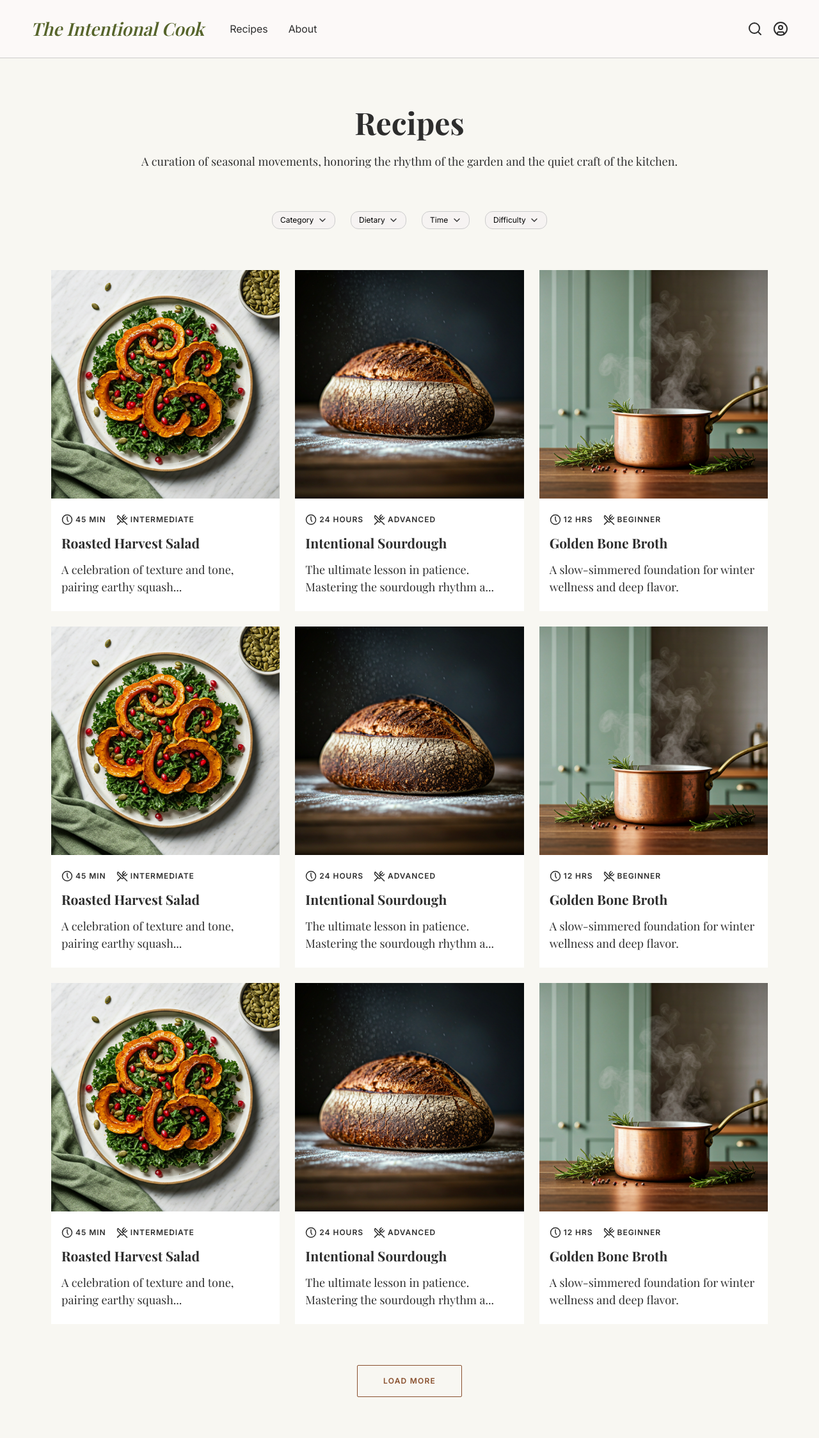
After one commit to sharif2315/recipe-blog, a Flask app: template app/templates/recipes_list.html in a window 1280 px wide. The commit adds this page. Shown: the whole page at 64% size. Run offline with Flask 3, Linux system fonts and the light colour scheme; the template is opened without the code that fills it, so the values that code supplies are empty.

Commit message:
added recipe list

```diff
--- a/app/templates/index.html
+++ b/app/templates/index.html
@@ -160,7 +160,6 @@
 
         </div>
 
-
         <!-- collection 2 -->
         <div class="collection">
 
@@ -267,7 +266,6 @@
             </div>
 
         </div>
-
 
         <!-- collection 3 -->
         <div class="collection">
@@ -376,10 +374,7 @@
 
         </div>
 
-
-
        </section>
-
 
     </div>
 
--- /dev/null
+++ b/app/templates/recipes_list.html
@@ -0,0 +1,377 @@
+<!doctype html>
+<html lang="en">
+  <head>
+    <meta charset="UTF-8" />
+    <link rel="icon" type="image/svg+xml" href="/favicon.svg" />
+    <meta name="viewport" content="width=device-width, initial-scale=1.0" />
+    <title>Food Blog - Recipes</title>
+    <link rel="stylesheet" href="{{ url_for('static', filename='css/base_style.css') }}">
+  </head>
+  <body>
+
+      <!-- NAV -->
+      <section class="nav">
+        <!-- logo and navlinks -->
+        <div class="title-navlinks-flex-group">
+          <h3 class="nav__title">The Intentional Cook</h3>
+          <ul class="nav__links">
+            <li><a href="#">Recipes</a></li>
+            <li><a href="#">About</a></li>
+          </ul>
+        </div>
+
+        <!-- icons group -->
+        <div class="nav-icons-flex-group">
+          <!-- Search Icon -->
+          <div>
+            <svg xmlns="http://www.w3.org/2000/svg" width="24" height="24" viewBox="0 0 24 24" fill="none" stroke="currentColor" stroke-width="2" stroke-linecap="round" stroke-linejoin="round" class="lucide lucide-search-icon lucide-search"><path d="m21 21-4.34-4.34"/><circle cx="11" cy="11" r="8"/></svg>
+          </div>
+          <!-- Account Icon -->
+          <div>
+            <svg xmlns="http://www.w3.org/2000/svg" width="24" height="24" viewBox="0 0 24 24" fill="none" stroke="currentColor" stroke-width="2" stroke-linecap="round" stroke-linejoin="round" class="lucide lucide-circle-user-icon lucide-circle-user"><circle cx="12" cy="12" r="10"/><circle cx="12" cy="10" r="3"/><path d="M7 20.662V19a2 2 0 0 1 2-2h6a2 2 0 0 1 2 2v1.662"/></svg>
+          </div>
+        </div>
+      </section>
+
+      <!-- RECIPES LISTING -->
+       <section class="recipes-container">
+
+        <div class="recipes__header">
+            <h2 class="recipes__header-title">Recipes</h2>
+            <p class="recipes__header-description">
+                A curation of seasonal movements, honoring the rhythm of the garden and the quiet craft of the kitchen.
+            </p>
+        </div>
+
+        <div class="recipes__inputs_container">
+            <!-- DROPDOWN FILTERS -->
+            <div class="dropdowns_container">
+                <div class="dropdown-wrapper">
+                    <select name="" id="" class="dropdown">
+                        <option value="">Category</option>
+                        <option value="A">A</option>
+                        <option value="B">B</option>
+                    </select>
+
+                    <svg xmlns="http://www.w3.org/2000/svg" width="24" height="24" viewBox="0 0 24 24" fill="none" stroke="currentColor" stroke-width="2" stroke-linecap="round" stroke-linejoin="round" class="lucide lucide-chevron-down-icon lucide-chevron-down"><path d="m6 9 6 6 6-6"/></svg>
+                </div>
+
+                <div class="dropdown-wrapper">
+                    <select name="" id="" class="dropdown">
+                        <option value="X">Dietary</option>
+                        <option value="A">A</option>
+                        <option value="B">B</option>
+                    </select>
+
+                    <svg xmlns="http://www.w3.org/2000/svg" width="24" height="24" viewBox="0 0 24 24" fill="none" stroke="currentColor" stroke-width="2" stroke-linecap="round" stroke-linejoin="round" class="lucide lucide-chevron-down-icon lucide-chevron-down"><path d="m6 9 6 6 6-6"/></svg>
+                </div>
+
+                <div class="dropdown-wrapper">
+                    <select name="" id="" class="dropdown">
+                        <option value="X">Time</option>
+                        <option value="A">A</option>
+                        <option value="B">B</option>
+                    </select>
+
+                    <svg xmlns="http://www.w3.org/2000/svg" width="24" height="24" viewBox="0 0 24 24" fill="none" stroke="currentColor" stroke-width="2" stroke-linecap="round" stroke-linejoin="round" class="lucide lucide-chevron-down-icon lucide-chevron-down"><path d="m6 9 6 6 6-6"/></svg>
+                </div>
+
+                <div class="dropdown-wrapper">
+                    <select name="" id="" class="dropdown">
+                        <option value="X">Difficulty</option>
+                        <option value="A">A</option>
+                        <option value="B">B</option>
+                    </select>
+
+                    <svg xmlns="http://www.w3.org/2000/svg" width="24" height="24" viewBox="0 0 24 24" fill="none" stroke="currentColor" stroke-width="2" stroke-linecap="round" stroke-linejoin="round" class="lucide lucide-chevron-down-icon lucide-chevron-down"><path d="m6 9 6 6 6-6"/></svg>
+                </div>
+
+            </div>
+
+            <!-- SEARCH -->
+
+
+        </div>
+
+        <div class="recipe__grid">
+
+            <!-- RECIPE 1 -->
+            <div class="recipe__card">
+            <div class="recipe_image">
+                <img src="{{ url_for('static', filename='images/roasted-harvest-salad.png') }}" alt="">
+            </div>
+
+            <div class="recipe_card__info_container">
+                <div class="collection__labels">
+
+                <div class="collection__label__time">
+                    <svg xmlns="http://www.w3.org/2000/svg" width="24" height="24" viewBox="0 0 24 24" fill="none" stroke="currentColor" stroke-width="2" stroke-linecap="round" stroke-linejoin="round" class="lucide lucide-clock5-icon lucide-clock-5"><circle cx="12" cy="12" r="10"/><path d="M12 6v6l2 4"/></svg>
+                    <p>45 min</p>
+                </div>
+
+                <div class="collection__label__difficulty">
+                    <svg xmlns="http://www.w3.org/2000/svg" width="24" height="24" viewBox="0 0 24 24" fill="none" stroke="currentColor" stroke-width="2" stroke-linecap="round" stroke-linejoin="round" class="lucide lucide-utensils-crossed-icon lucide-utensils-crossed"><path d="m16 2-2.3 2.3a3 3 0 0 0 0 4.2l1.8 1.8a3 3 0 0 0 4.2 0L22 8"/><path d="M15 15 3.3 3.3a4.2 4.2 0 0 0 0 6l7.3 7.3c.7.7 2 .7 2.8 0L15 15Zm0 0 7 7"/><path d="m2.1 21.8 6.4-6.3"/><path d="m19 5-7 7"/></svg>
+                    <p>Intermediate</p>
+                </div>
+
+                </div>
+
+                <h3 class="collection__title">Roasted Harvest Salad</h3>
+
+                <p class="collection__description">
+                A celebration of texture and tone, pairing earthy squash...
+                </p>
+            </div>
+
+
+            </div>
+
+            <!-- RECIPE 2 -->
+            <div class="recipe__card">
+                <div class="recipe_image">
+                    <img src="{{ url_for('static', filename='images/intentional-sourdough.png') }}" alt="">
+                </div>
+
+                <div class="recipe_card__info_container">
+                    <div class="collection__labels">
+
+                    <div class="collection__label__time">
+                        <svg xmlns="http://www.w3.org/2000/svg" width="24" height="24" viewBox="0 0 24 24" fill="none" stroke="currentColor" stroke-width="2" stroke-linecap="round" stroke-linejoin="round" class="lucide lucide-clock5-icon lucide-clock-5"><circle cx="12" cy="12" r="10"/><path d="M12 6v6l2 4"/></svg>
+                        <p>24 Hours</p>
+                    </div>
+
+                    <div class="collection__label__difficulty">
+                        <svg xmlns="http://www.w3.org/2000/svg" width="24" height="24" viewBox="0 0 24 24" fill="none" stroke="currentColor" stroke-width="2" stroke-linecap="round" stroke-linejoin="round" class="lucide lucide-utensils-crossed-icon lucide-utensils-crossed"><path d="m16 2-2.3 2.3a3 3 0 0 0 0 4.2l1.8 1.8a3 3 0 0 0 4.2 0L22 8"/><path d="M15 15 3.3 3.3a4.2 4.2 0 0 0 0 6l7.3 7.3c.7.7 2 .7 2.8 0L15 15Zm0 0 7 7"/><path d="m2.1 21.8 6.4-6.3"/><path d="m19 5-7 7"/></svg>
+                        <p>Advanced</p>
+                    </div>
+
+                    </div>
+
+                    <h3 class="collection__title">Intentional Sourdough</h3>
+
+                    <p class="collection__description">
+                    The ultimate lesson in patience. Mastering the sourdough rhythm a...
+                    </p>
+                </div>
+
+            </div>
+
+            <!-- RECIPE 3 -->
+            <div class="recipe__card">
+                <div class="recipe_image">
+                    <img src="{{ url_for('static', filename='images/golden-bone-broth.png') }}" alt="">
+                </div>
+
+                <div class="recipe_card__info_container">
+                    <div class="collection__labels">
+
+                    <div class="collection__label__time">
+                        <svg xmlns="http://www.w3.org/2000/svg" width="24" height="24" viewBox="0 0 24 24" fill="none" stroke="currentColor" stroke-width="2" stroke-linecap="round" stroke-linejoin="round" class="lucide lucide-clock5-icon lucide-clock-5"><circle cx="12" cy="12" r="10"/><path d="M12 6v6l2 4"/></svg>
+                        <p>12 HRS</p>
+                    </div>
+
+                    <div class="collection__label__difficulty">
+                        <svg xmlns="http://www.w3.org/2000/svg" width="24" height="24" viewBox="0 0 24 24" fill="none" stroke="currentColor" stroke-width="2" stroke-linecap="round" stroke-linejoin="round" class="lucide lucide-utensils-crossed-icon lucide-utensils-crossed"><path d="m16 2-2.3 2.3a3 3 0 0 0 0 4.2l1.8 1.8a3 3 0 0 0 4.2 0L22 8"/><path d="M15 15 3.3 3.3a4.2 4.2 0 0 0 0 6l7.3 7.3c.7.7 2 .7 2.8 0L15 15Zm0 0 7 7"/><path d="m2.1 21.8 6.4-6.3"/><path d="m19 5-7 7"/></svg>
+                        <p>Beginner</p>
+                    </div>
+
+                    </div>
+
+                    <h3 class="collection__title">Golden Bone Broth</h3>
+
+                    <p class="collection__description">
+                    A slow-simmered foundation for winter wellness and deep flavor.
+                    </p>
+                </div>
+            </div>
+
+            <!-- RECIPE 4 -->
+            <div class="recipe__card">
+            <div class="recipe_image">
+                <img src="{{ url_for('static', filename='images/roasted-harvest-salad.png') }}" alt="">
+            </div>
+
+            <div class="recipe_card__info_container">
+                <div class="collection__labels">
+
+                <div class="collection__label__time">
+                    <svg xmlns="http://www.w3.org/2000/svg" width="24" height="24" viewBox="0 0 24 24" fill="none" stroke="currentColor" stroke-width="2" stroke-linecap="round" stroke-linejoin="round" class="lucide lucide-clock5-icon lucide-clock-5"><circle cx="12" cy="12" r="10"/><path d="M12 6v6l2 4"/></svg>
+                    <p>45 min</p>
+                </div>
+
+                <div class="collection__label__difficulty">
+                    <svg xmlns="http://www.w3.org/2000/svg" width="24" height="24" viewBox="0 0 24 24" fill="none" stroke="currentColor" stroke-width="2" stroke-linecap="round" stroke-linejoin="round" class="lucide lucide-utensils-crossed-icon lucide-utensils-crossed"><path d="m16 2-2.3 2.3a3 3 0 0 0 0 4.2l1.8 1.8a3 3 0 0 0 4.2 0L22 8"/><path d="M15 15 3.3 3.3a4.2 4.2 0 0 0 0 6l7.3 7.3c.7.7 2 .7 2.8 0L15 15Zm0 0 7 7"/><path d="m2.1 21.8 6.4-6.3"/><path d="m19 5-7 7"/></svg>
+                    <p>Intermediate</p>
+                </div>
+
+                </div>
+
+                <h3 class="collection__title">Roasted Harvest Salad</h3>
+
+                <p class="collection__description">
+                A celebration of texture and tone, pairing earthy squash...
+                </p>
+            </div>
+
+
+            </div>
+
+            <!-- RECIPE 5 -->
+            <div class="recipe__card">
+                <div class="recipe_image">
+                    <img src="{{ url_for('static', filename='images/intentional-sourdough.png') }}" alt="">
+                </div>
+
+                <div class="recipe_card__info_container">
+                    <div class="collection__labels">
+
+                    <div class="collection__label__time">
+                        <svg xmlns="http://www.w3.org/2000/svg" width="24" height="24" viewBox="0 0 24 24" fill="none" stroke="currentColor" stroke-width="2" stroke-linecap="round" stroke-linejoin="round" class="lucide lucide-clock5-icon lucide-clock-5"><circle cx="12" cy="12" r="10"/><path d="M12 6v6l2 4"/></svg>
+                        <p>24 Hours</p>
+                    </div>
+
+                    <div class="collection__label__difficulty">
+                        <svg xmlns="http://www.w3.org/2000/svg" width="24" height="24" viewBox="0 0 24 24" fill="none" stroke="currentColor" stroke-width="2" stroke-linecap="round" stroke-linejoin="round" class="lucide lucide-utensils-crossed-icon lucide-utensils-crossed"><path d="m16 2-2.3 2.3a3 3 0 0 0 0 4.2l1.8 1.8a3 3 0 0 0 4.2 0L22 8"/><path d="M15 15 3.3 3.3a4.2 4.2 0 0 0 0 6l7.3 7.3c.7.7 2 .7 2.8 0L15 15Zm0 0 7 7"/><path d="m2.1 21.8 6.4-6.3"/><path d="m19 5-7 7"/></svg>
+                        <p>Advanced</p>
+                    </div>
+
+                    </div>
+
+                    <h3 class="collection__title">Intentional Sourdough</h3>
+
+                    <p class="collection__description">
+                    The ultimate lesson in patience. Mastering the sourdough rhythm a...
+                    </p>
+                </div>
+            </div>
+
+            <!-- RECIPE 6 -->
+            <div class="recipe__card">
+            <div class="recipe_image">
+                <img src="{{ url_for('static', filename='images/golden-bone-broth.png') }}" alt="">
+            </div>
+
+            <div class="recipe_card__info_container">
+                <div class="collection__labels">
+
+                <div class="collection__label__time">
+                    <svg xmlns="http://www.w3.org/2000/svg" width="24" height="24" viewBox="0 0 24 24" fill="none" stroke="currentColor" stroke-width="2" stroke-linecap="round" stroke-linejoin="round" class="lucide lucide-clock5-icon lucide-clock-5"><circle cx="12" cy="12" r="10"/><path d="M12 6v6l2 4"/></svg>
+                    <p>12 HRS</p>
+                </div>
+
+                <div class="collection__label__difficulty">
+                    <svg xmlns="http://www.w3.org/2000/svg" width="24" height="24" viewBox="0 0 24 24" fill="none" stroke="currentColor" stroke-width="2" stroke-linecap="round" stroke-linejoin="round" class="lucide lucide-utensils-crossed-icon lucide-utensils-crossed"><path d="m16 2-2.3 2.3a3 3 0 0 0 0 4.2l1.8 1.8a3 3 0 0 0 4.2 0L22 8"/><path d="M15 15 3.3 3.3a4.2 4.2 0 0 0 0 6l7.3 7.3c.7.7 2 .7 2.8 0L15 15Zm0 0 7 7"/><path d="m2.1 21.8 6.4-6.3"/><path d="m19 5-7 7"/></svg>
+                    <p>Beginner</p>
+                </div>
+
+                </div>
+
+                <h3 class="collection__title">Golden Bone Broth</h3>
+
+                <p class="collection__description">
+                A slow-simmered foundation for winter wellness and deep flavor.
+                </p>
+            </div>
+
+
+            </div>
+            <!-- RECIPE 7 -->
+            <div class="recipe__card">
+            <div class="recipe_image">
+                <img src="{{ url_for('static', filename='images/roasted-harvest-salad.png') }}" alt="">
+            </div>
+
+            <div class="recipe_card__info_container">
+                <div class="collection__labels">
+
+                <div class="collection__label__time">
+                    <svg xmlns="http://www.w3.org/2000/svg" width="24" height="24" viewBox="0 0 24 24" fill="none" stroke="currentColor" stroke-width="2" stroke-linecap="round" stroke-linejoin="round" class="lucide lucide-clock5-icon lucide-clock-5"><circle cx="12" cy="12" r="10"/><path d="M12 6v6l2 4"/></svg>
+                    <p>45 min</p>
+                </div>
+
+                <div class="collection__label__difficulty">
+                    <svg xmlns="http://www.w3.org/2000/svg" width="24" height="24" viewBox="0 0 24 24" fill="none" stroke="currentColor" stroke-width="2" stroke-linecap="round" stroke-linejoin="round" class="lucide lucide-utensils-crossed-icon lucide-utensils-crossed"><path d="m16 2-2.3 2.3a3 3 0 0 0 0 4.2l1.8 1.8a3 3 0 0 0 4.2 0L22 8"/><path d="M15 15 3.3 3.3a4.2 4.2 0 0 0 0 6l7.3 7.3c.7.7 2 .7 2.8 0L15 15Zm0 0 7 7"/><path d="m2.1 21.8 6.4-6.3"/><path d="m19 5-7 7"/></svg>
+                    <p>Intermediate</p>
+                </div>
+
+                </div>
+
+                <h3 class="collection__title">Roasted Harvest Salad</h3>
+
+                <p class="collection__description">
+                A celebration of texture and tone, pairing earthy squash...
+                </p>
+            </div>
+
+
+            </div>
+
+            <!-- RECIPE 8 -->
+            <div class="recipe__card">
+            <div class="recipe_image">
+                <img src="{{ url_for('static', filename='images/intentional-sourdough.png') }}" alt="">
+            </div>
+
+            <div class="recipe_card__info_container">
+                <div class="collection__labels">
+
+                <div class="collection__label__time">
+                    <svg xmlns="http://www.w3.org/2000/svg" width="24" height="24" viewBox="0 0 24 24" fill="none" stroke="currentColor" stroke-width="2" stroke-linecap="round" stroke-linejoin="round" class="lucide lucide-clock5-icon lucide-clock-5"><circle cx="12" cy="12" r="10"/><path d="M12 6v6l2 4"/></svg>
+                    <p>24 Hours</p>
+                </div>
+
+                <div class="collection__label__difficulty">
+                    <svg xmlns="http://www.w3.org/2000/svg" width="24" height="24" viewBox="0 0 24 24" fill="none" stroke="currentColor" stroke-width="2" stroke-linecap="round" stroke-linejoin="round" class="lucide lucide-utensils-crossed-icon lucide-utensils-crossed"><path d="m16 2-2.3 2.3a3 3 0 0 0 0 4.2l1.8 1.8a3 3 0 0 0 4.2 0L22 8"/><path d="M15 15 3.3 3.3a4.2 4.2 0 0 0 0 6l7.3 7.3c.7.7 2 .7 2.8 0L15 15Zm0 0 7 7"/><path d="m2.1 21.8 6.4-6.3"/><path d="m19 5-7 7"/></svg>
+                    <p>Advanced</p>
+                </div>
+
+                </div>
+
+                <h3 class="collection__title">Intentional Sourdough</h3>
+
+                <p class="collection__description">
+                The ultimate lesson in patience. Mastering the sourdough rhythm a...
+                </p>
+            </div>
+
+
+            </div>
+
+            <!-- RECIPE 9 -->
+            <div class="recipe__card">
+            <div class="recipe_image">
+                <img src="{{ url_for('static', filename='images/golden-bone-broth.png') }}" alt="">
+            </div>
+
+            <div class="recipe_card__info_container">
+                <div class="collection__labels">
+
+                <div class="collection__label__time">
+                    <svg xmlns="http://www.w3.org/2000/svg" width="24" height="24" viewBox="0 0 24 24" fill="none" stroke="currentColor" stroke-width="2" stroke-linecap="round" stroke-linejoin="round" class="lucide lucide-clock5-icon lucide-clock-5"><circle cx="12" cy="12" r="10"/><path d="M12 6v6l2 4"/></svg>
+                    <p>12 HRS</p>
+                </div>
+
+                <div class="collection__label__difficulty">
+                    <svg xmlns="http://www.w3.org/2000/svg" width="24" height="24" viewBox="0 0 24 24" fill="none" stroke="currentColor" stroke-width="2" stroke-linecap="round" stroke-linejoin="round" class="lucide lucide-utensils-crossed-icon lucide-utensils-crossed"><path d="m16 2-2.3 2.3a3 3 0 0 0 0 4.2l1.8 1.8a3 3 0 0 0 4.2 0L22 8"/><path d="M15 15 3.3 3.3a4.2 4.2 0 0 0 0 6l7.3 7.3c.7.7 2 .7 2.8 0L15 15Zm0 0 7 7"/><path d="m2.1 21.8 6.4-6.3"/><path d="m19 5-7 7"/></svg>
+                    <p>Beginner</p>
+                </div>
+
+                </div>
+
+                <h3 class="collection__title">Golden Bone Broth</h3>
+
+                <p class="collection__description">
+                A slow-simmered foundation for winter wellness and deep flavor.
+                </p>
+            </div>
+
+
+            </div>
+
+        </div>
+
+        <button class="load_more_btn">Load More</button>
+       </section>
+
+  </body>
+</html>
```
Also changed, not shown: app/__init__.py (+10 -2 lines), app/templates/recipe_detail.html (added).
